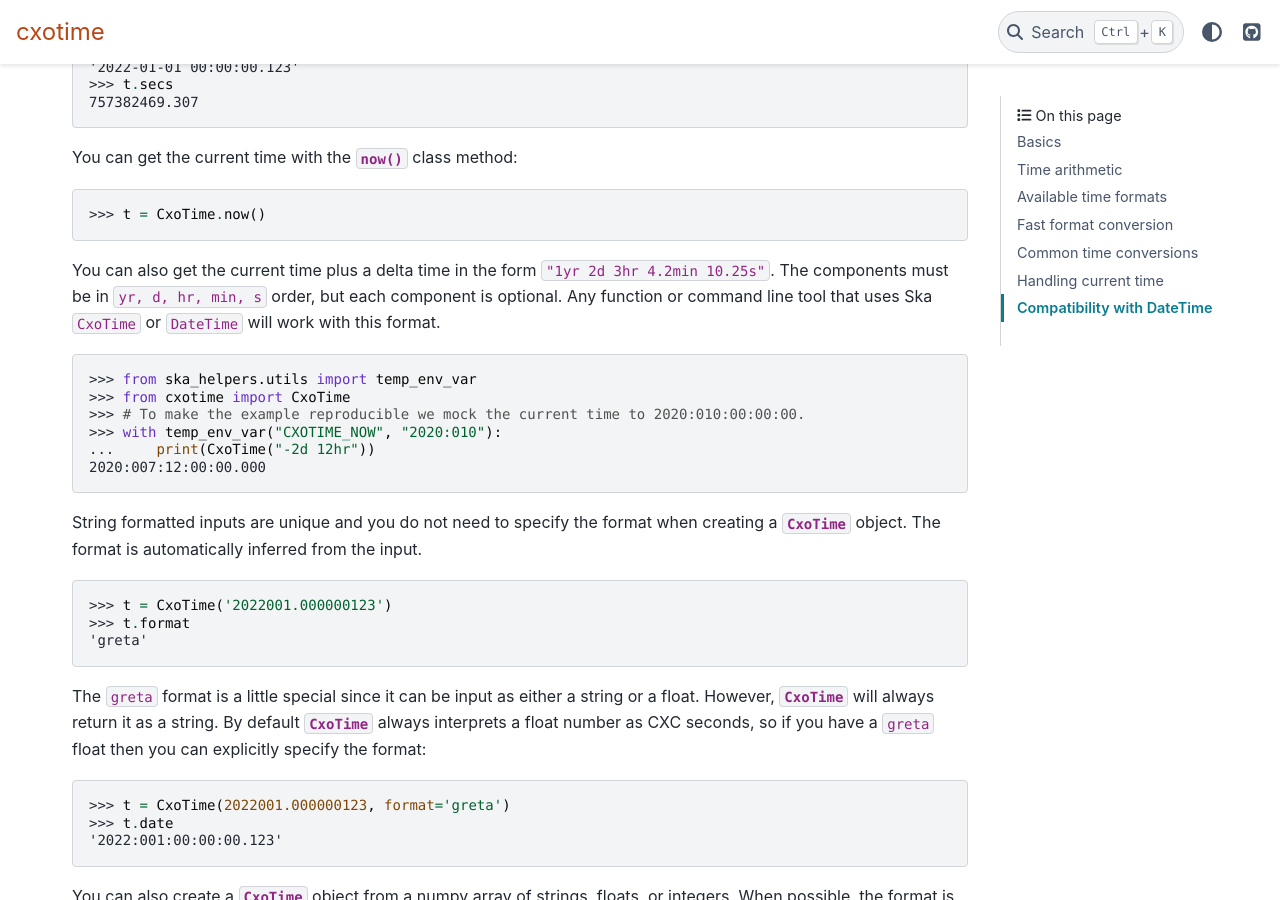
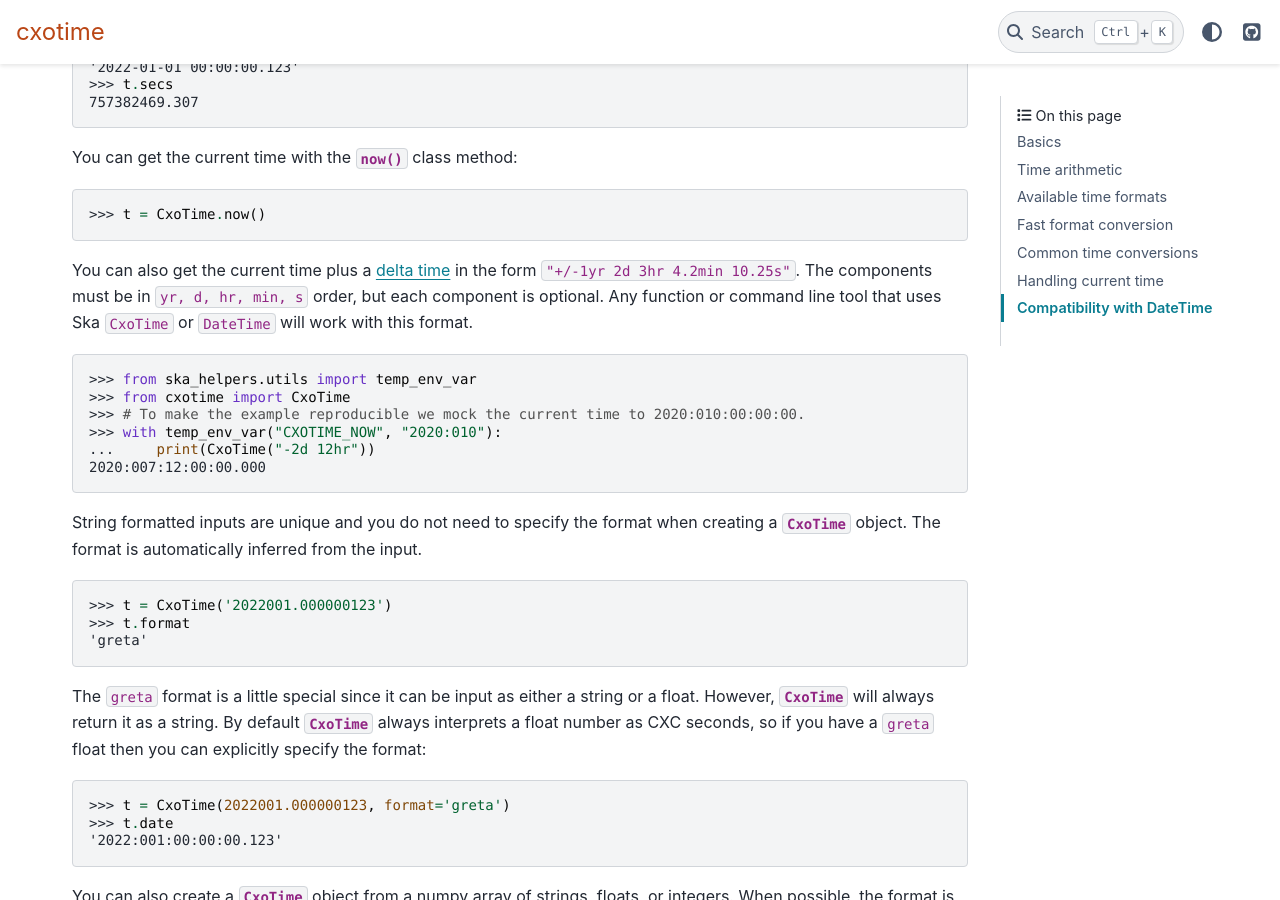
Before and after one commit to sot/cxotime, a Sphinx documentation site: the page built from docs/index.rst, in a window 1280 px wide and 900 px high, scrolled down 670 px. Built offline with Sphinx 7.4.7 and the PyData theme 0.15.4, drawn with Linux system fonts in a browser that asks for light colours; formulas are drawn with MathJax 3; the version number could not be read and is left out; some of the changed lines change nothing that is shown.

Commit message:
Improve docs

```diff
--- a/docs/index.rst
+++ b/docs/index.rst
@@ -51,10 +51,11 @@ You can get the current time with the :meth:`~cxotime.CxoTime.now` class method:
 
 >>> t = CxoTime.now()
 
-You can also get the current time plus a delta time in the form ``"1yr 2d 3hr
-4.2min 10.25s"``. The components must be in ``yr, d, hr, min, s`` order, but each
-component is optional. Any function or command line tool that uses Ska ``CxoTime`` or
-``DateTime`` will work with this format.
+You can also get the current time plus a `delta time
+<https://docs.astropy.org/en/stable/api/astropy.time.TimeDeltaQuantityString.html>`_ in
+the form ``"+/-1yr 2d 3hr 4.2min 10.25s"``. The components must be in ``yr, d, hr, min, s``
+order, but each component is optional. Any function or command line tool that uses Ska
+``CxoTime`` or ``DateTime`` will work with this format.
 
 >>> from ska_helpers.utils import temp_env_var
 >>> from cxotime import CxoTime
```
